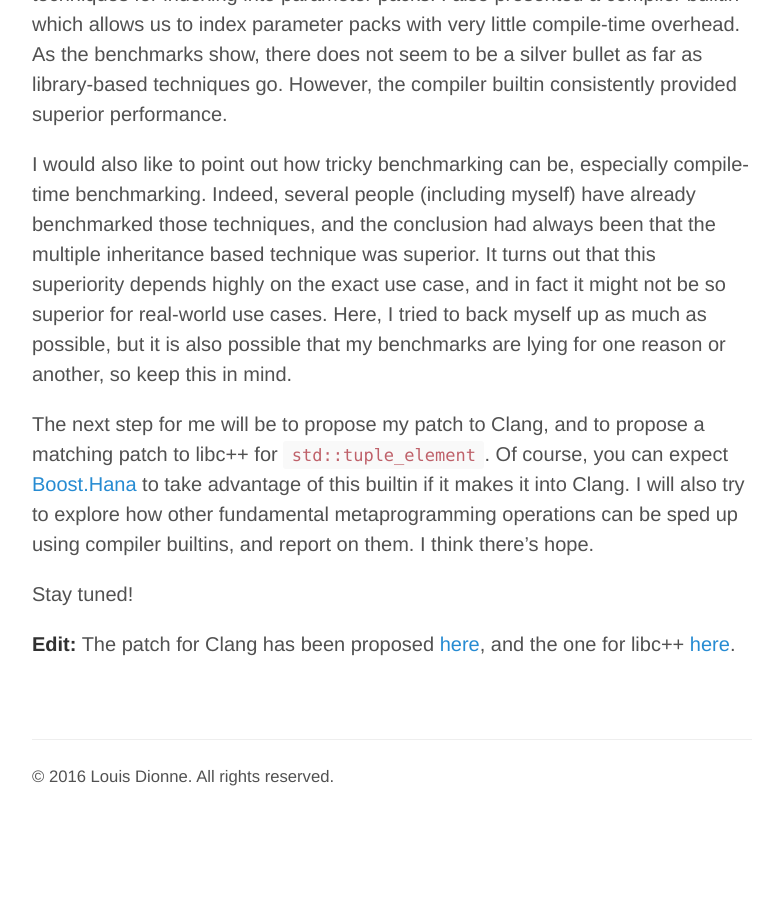
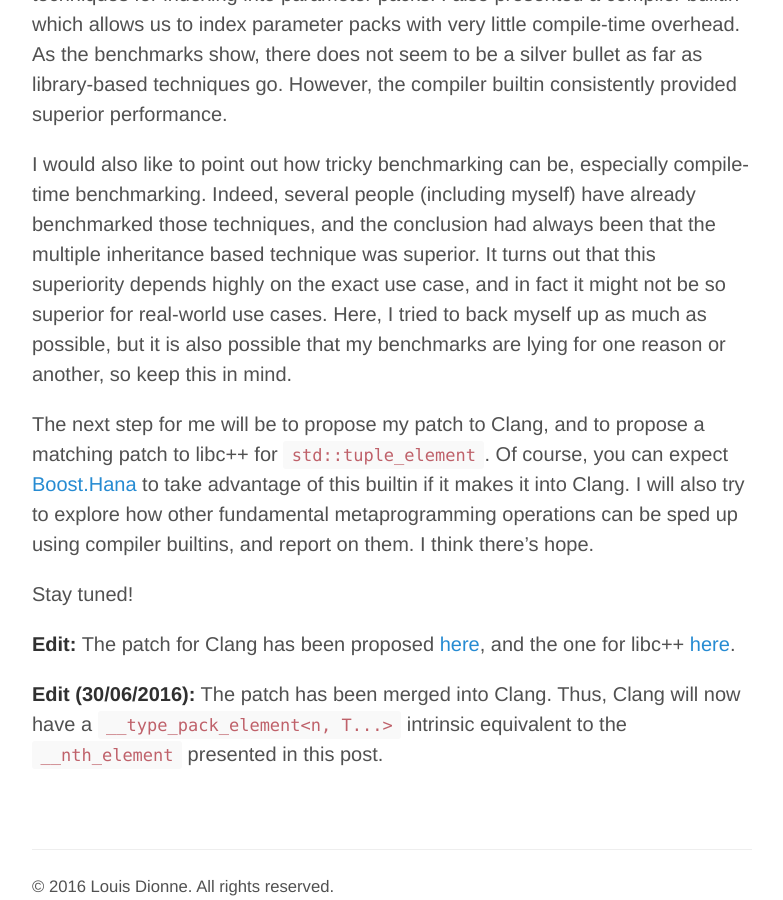
Before and after one commit to ldionne/ldionne.github.io, a Jekyll site: the page built from _posts/2015-11-29-efficient-parameter-pack-indexing.md, in a window 1280 px wide and 900 px high, scrolled down 8610 px. Shown: the whole window, without its empty margins (248-1031 px from the left). Built offline with Jekyll 4.4.1, drawn with Linux system fonts in a browser that asks for light colours; nearby versions of some CDN libraries; comment, search, counter and statistics services are not loaded; before the commit the page ends 9400 px from its top, so only the background shows below that.

Commit message:
Add note about __type_pack_element patch being merge into Clang

```diff
--- a/_posts/2015-11-29-efficient-parameter-pack-indexing.md
+++ b/_posts/2015-11-29-efficient-parameter-pack-indexing.md
@@ -414,6 +414,11 @@ __Edit:__
 The patch for Clang has been proposed [here][patch.clang], and the one for
 libc++ [here][patch.libc++].
 
+__Edit (30/06/2016):__
+The patch has been merged into Clang. Thus, Clang will now have a
+`__type_pack_element<n, T...>` intrinsic equivalent to the
+`__nth_element` presented in this post.
+
 
 <!-- Links -->
 [Boost.Hana]: https://github.com/boostorg/hana
```
